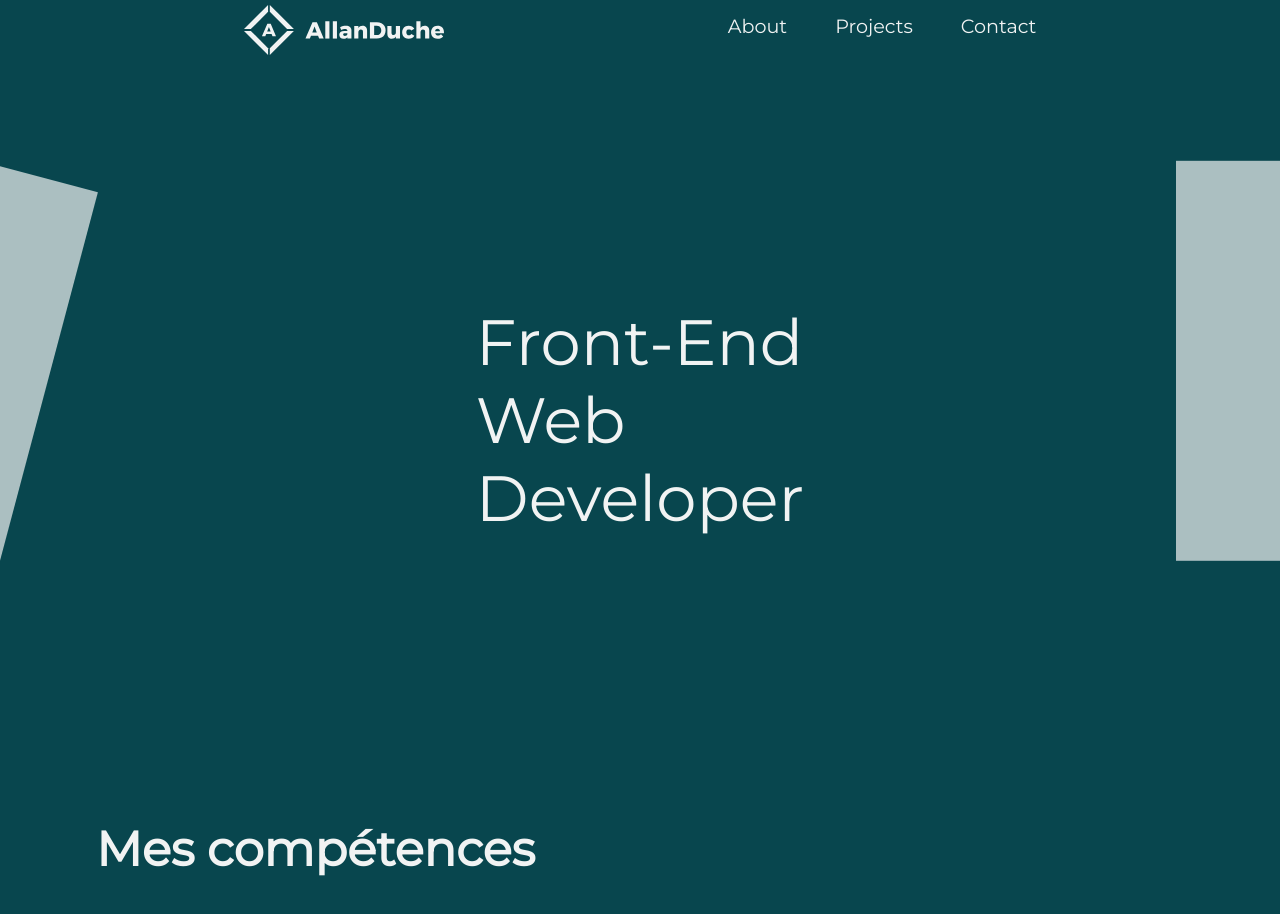
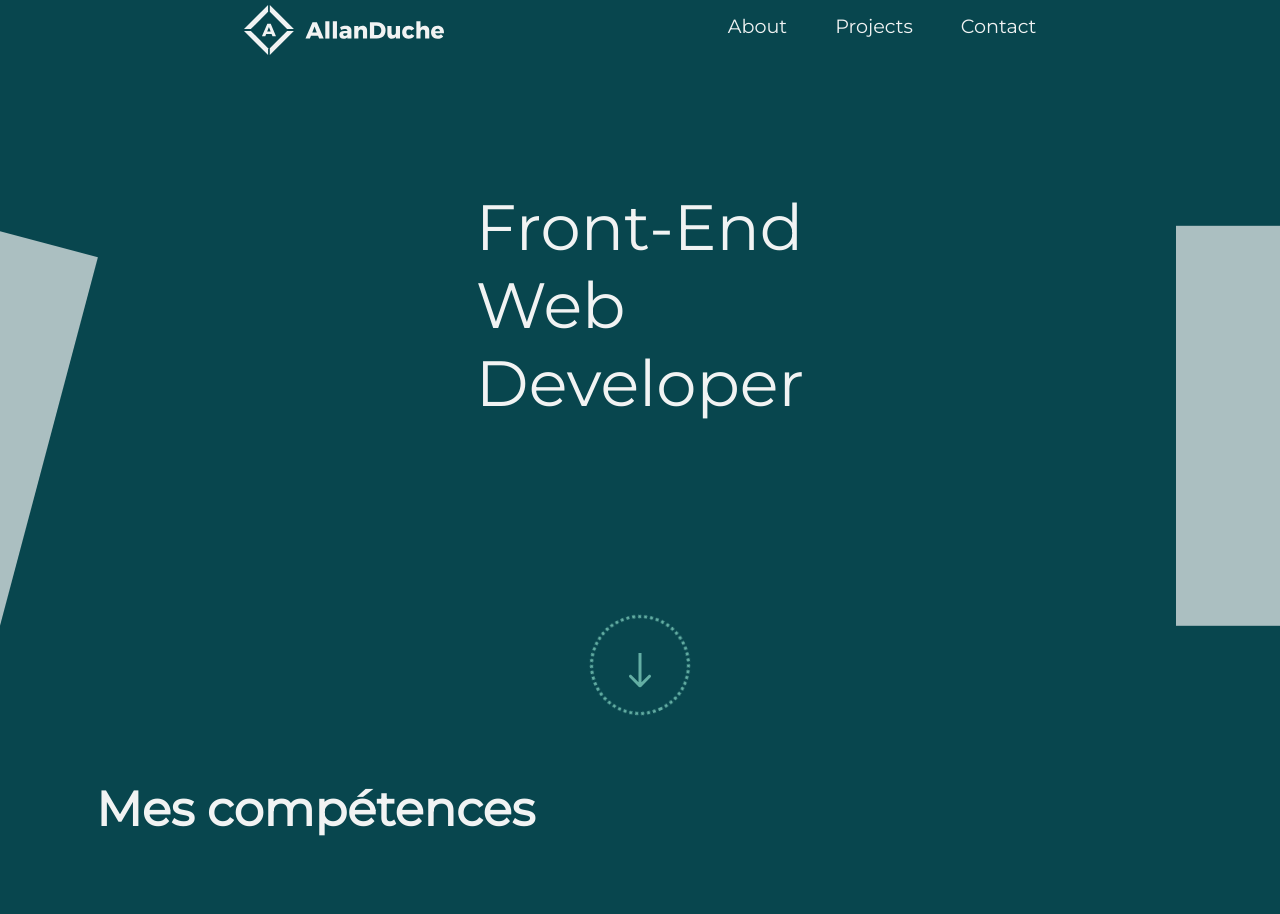
Before and after one commit to alland07/GSAP-React, a React (Create React App) app: page / in a window 1280 px wide. Shown: the top 914 px of the page. Built offline with nearby package versions, Linux system fonts and the light colour scheme; the HTML template or start-up script is replaced by a standard one.

Commit message:
add arrow

```diff
--- a/src/components/Commons/SectionTitle.jsx
+++ b/src/components/Commons/SectionTitle.jsx
@@ -1,9 +1,45 @@
+import {useRef} from "react";
+import {gsap} from 'gsap';
+
 const SectionTitle =
   ({
     message
    }) => {
+  const titleRef = useRef();
+
+  const hoverTitle = () => {
+    gsap.fromTo(titleRef.current, {
+      width: "0%",
+      left: "0%",
+    }, {
+      width: "100%",
+      duration: 2,
+    });
+  };
+
+  const onLeaveTitle = () => {
+    gsap.fromTo(titleRef.current, {
+      width: "100%",
+      left: "0%",
+    }, {
+      width: "0%",
+      left: "100%",
+      duration: 2,
+      immediateRender: false
+    });
+  };
   return(
-    <h2 className='sectionTitle'>{message}</h2>
+    <>
+      <h2
+        className='sectionTitle'
+        ref={titleRef}
+        onMouseEnter={hoverTitle}
+        onMouseLeave={onLeaveTitle}
+      >
+        {message}
+      </h2>
+      <span className='underlineTitle' ref={titleRef} />
+    </>
   )
 };
 
--- a/src/components/Header/Content.jsx
+++ b/src/components/Header/Content.jsx
@@ -1,5 +1,6 @@
 import {useEffect, useRef} from "react";
 import {gsap} from 'gsap';
+import GoBottom from "./GoBottom";
 
 const Content = () => {
 
@@ -43,6 +44,7 @@ const Content = () => {
 
   return (
     <section className='headerContent' >
+      <div className='content'>
         {/*Form1*/}
         <div className='form1' ref={form1Ref}></div>
         {/*Text*/}
@@ -53,6 +55,8 @@ const Content = () => {
         </div>
         {/*Form2*/}
         <div className='form2' ref={form2ref}></div>
+      </div>
+      <GoBottom />
     </section>
   );
 };
--- /dev/null
+++ b/src/components/Header/GoBottom.jsx
@@ -0,0 +1,38 @@
+import arrow from '../../assets/arrow.svg';
+import {gsap, Power0} from 'gsap';
+import {useEffect, useRef} from "react";
+
+const GoBottom = () => {
+  const circleRef = useRef();
+  const arrowRef = useRef();
+
+  useEffect(()=>{
+    gsap.to(arrowRef.current, {
+      y: 10,
+      duration: 1,
+      yoyo: true,
+      repeat: -1,
+    });
+    gsap.to(circleRef.current, {
+      rotate: -360,
+      repeatDelay: 0,
+      duration: 10,
+      repeat: -1,
+      ease: Power0.easeNone,
+    });
+  });
+  return(
+    <div className='arrowContainer'>
+      <div className='circle' ref={circleRef}>
+      </div>
+      <img
+        className='arrowLogo'
+        src={arrow}
+        alt='arrow go down'
+        ref={arrowRef}
+      />
+    </div>
+  );
+};
+
+export default GoBottom;
--- a/src/styles/common.scss
+++ b/src/styles/common.scss
@@ -3,4 +3,23 @@
 .sectionTitle{
   font-size: $titleSection;
   color: $grey;
+  margin: auto 0 0 0;
+  max-width: 50%;
 }
+.underline {
+  display: block;
+  bottom: 0;
+  left: 0;
+  width: 0;
+  height: calc(1px + 0.6vw);
+  background-color: $grey;
+}
+.underlineTitle{
+  display: block;
+  bottom: 0;
+  left: 0;
+  width: 0;
+  max-width: 50%;
+  height: calc(1px + 0.6vw);
+  background-color: $grey;
+}
--- a/src/styles/header.scss
+++ b/src/styles/header.scss
@@ -26,14 +26,7 @@ header{
           color: $grey;
           font-size: 1.2em;
         }
-        .underline {
-          display: block;
-          bottom: 0;
-          left: 0;
-          width: 0;
-          height: calc(1px + 0.6vw);
-          background-color: $grey;
-        }
+
       }
     }
   }
@@ -42,9 +35,15 @@ header{
   width: 100%;
   height: 90vh;
   overflow: hidden;
+  align-items: center;
+  display: inline-flex;
+  flex-wrap: wrap;
+  .content{
+    width: 100%;
+    height: 50%;
+    margin: auto;
     position: relative;
     display: flex;
-  align-items: center;
     .form1{
       background-color: $grey;
       width: 14vw;
@@ -74,3 +73,25 @@ header{
       overflow-x: hidden;
     }
   }
+}
+.arrowContainer{
+  width: 100px;
+  height: 100px;
+  position: relative;
+  display: flex;
+  text-align: center;
+  align-items: center;
+  justify-content: center;
+  margin: 0 auto;
+  .circle{
+    border: 3px dotted $bc;
+    border-radius: 100px;
+    width: 100px;
+    height: 100px;
+    margin: 0;
+    box-sizing: border-box;
+  }
+  .arrowLogo{
+    position: absolute;
+  }
+}
```
Also changed, not shown: public/logo512.png (deleted), src/assets/arrow.svg (added). Lines whose indentation alone changed are shown as unchanged.
